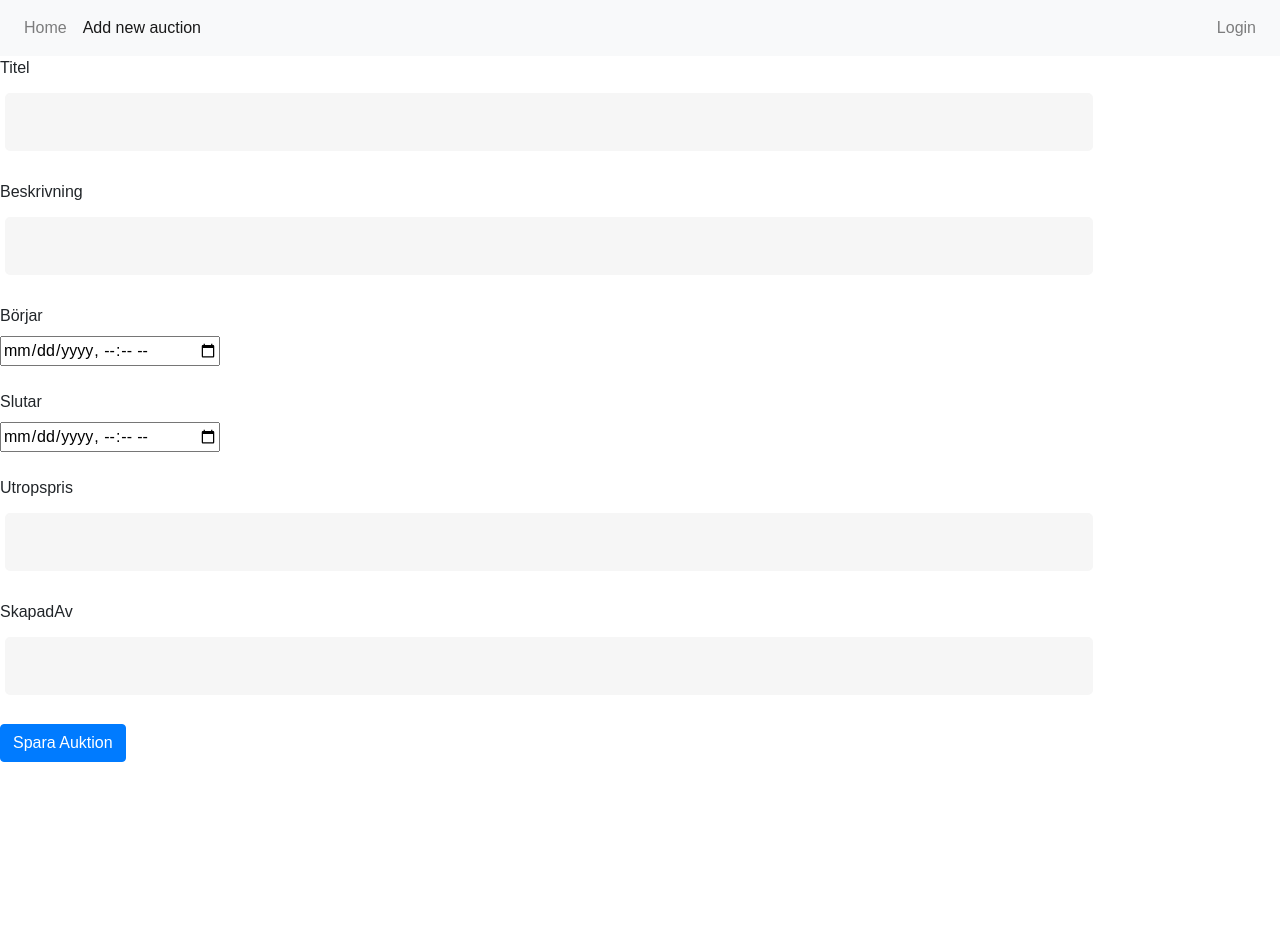
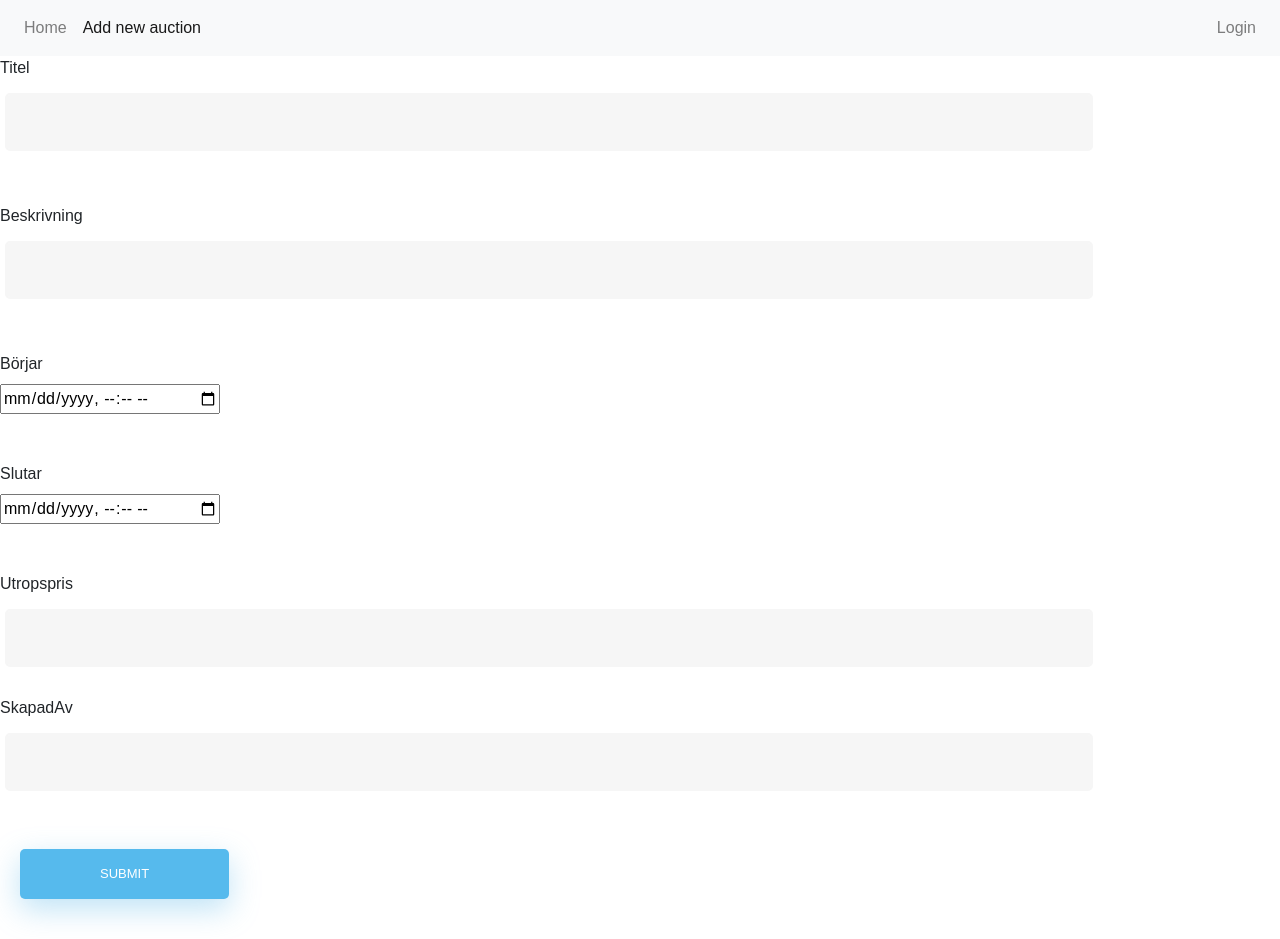
Before and after one commit to DavidnStahl/AuctionNackowskis, a React (Create React App) app: page /AddNewAuction in a window 1280 px wide. Before the commit the page ends 800 px from the top, so only its background shows below. Built offline with nearby package versions, Linux system fonts and the light colour scheme.

Commit message:
Auction Validation

```diff
--- a/package.json
+++ b/package.json
@@ -9,6 +9,7 @@
     "bootstrap": "^4.4.1",
     "react": "^16.13.1",
     "react-dom": "^16.13.1",
+    "react-hook-form": "^5.2.0",
     "react-router-dom": "^5.1.2",
     "react-scripts": "3.4.1"
   },
--- a/src/Components/AddNewAuction.js
+++ b/src/Components/AddNewAuction.js
@@ -1,6 +1,8 @@
 import React,{useContext} from 'react'
 import {SaveNewAuctionContext} from '../Contexts/SaveNewAuctionContext';
 import {useState} from 'react';
+import { useForm } from 'react-hook-form';
+import {useHistory} from 'react-router'
 ///Din komponent Micke////
 ///AddNewAuction är functionen du anropar i din knapp när man submitar Auktionen
 // tex skapar du en function saveData som tar alla refs från inputsen sen i den functionen skapar du ett object data som du sedan stoppar in
@@ -30,78 +32,66 @@ const saveData = (titel,beskrivning,slutdatum,utropspris,skapadav) => {
 
 
 //Mickes Komponent
-const AddNewAuction = () => {
 
+
+    function App() {
+        const { register, handleSubmit, errors } = useForm(); // initialise the hook
         const [NewAuctionData, setNewAuctionData, AddNewAuction] = useContext(SaveNewAuctionContext);
+              const history = useHistory()
 
-    let [title,
-        description,
-        startDate,
-        endDate,
-        estimate,
-        createdBy] = useState("");
 
-    function saveData(title, description, startDate, endDate, estimate, createdBy)
-    {
-        let parsedStartDate = new Date(startDate);
-        let parsedEndDate = new Date(endDate);
+        const onSubmit = data => {
 
-        let auction = {
-            "Titel": title,
-            "Beskrivning": description,
-            "StartDatum": parsedStartDate,
-            "SlutDatum": parsedEndDate,
-            "Gruppkod": 2240,
-            "Utropspris": estimate,
-            "SkapadAv": createdBy
-        }
-
-        console.log(auction);
-
-        AddNewAuction(auction);
-    }
+          AddNewAuction(data)
+          history.push('/')
+        };
 
         return (
-        <React.Fragment>
+          <form onSubmit={handleSubmit(onSubmit)}>
+              <label>Titel</label>
+             <br/>
+            <input type="text" name="Titel"ref={register({ required: true })} />
+            <br />
+            {errors.Titel && 'Title is required.'}
+            <br /><br />
 
-        <label>Titel</label>
-        <br />
-        <input type="text" ref={(text) => title = text}/>
+            <label>Beskrivning</label>
+            <br/>
+            <input type="text" name="Beskrivning" ref={register({ required: true })} />
+            <br/>
+            {errors.Beskrivning && 'Description is required.'}
             <br /><br />
-        <label>Beskrivning</label>
-        <br />
-        <input type="text" ref={(text) => description = text}/>
-        <br /><br />
+
             <label>Börjar</label>
              <br />
-        <input type="datetime-local" ref={(dateTime) => startDate = dateTime}/>
+            <input type="datetime-local" name="StartDatum" ref={register({ required: true })} />
+            <br/>
+            {errors.StartDatum  && 'The startDate  is required.'}
             <br /><br />
             <label>Slutar</label>
              <br />
-        <input type="datetime-local" ref={(dateTime) => endDate = dateTime}/>
+            <input type="datetime-local" name="SlutDatum" ref={register({ required: true })} />
+            <br/>
+            {errors.SlutDatum && 'The endDate is required.'}
             <br /><br />
             <label>Utropspris</label>
             <br />
-        <input type="text" ref={(value) => estimate = value}/>
-        <br /><br />
+            <input type="text" name="Utropspris" ref={register({ required: true,  pattern: /\d+/ })} />
+           <br />
+      {errors.Utropspris && 'Please enter a number for estimate.'}
+      <br />
       <label>SkapadAv</label>
         <br />
-        <input type="text" ref={(name) => createdBy = name}/>
+        <input type="text" name="SkapadAv" ref={register({ required: true })} />
+        <br />
+            {errors.SkapadAv && 'Please enter your name'}
         <br /><br />
-        <button className="btn btn-primary" onClick={
-            () => {
-                saveData(title.value,
-                description.value,
-                startDate.value,
-                endDate.value,
-                estimate.value,
-                createdBy.value);
-            }
-        }>Spara Auktion</button>
-
-
-        </React.Fragment>
+        <input type="hidden" name="Gruppkod" value="2240"  ref={register()}/>
+            <input type="submit" />
+          </form>
         );
       }
 
-export default AddNewAuction
+
+
+export default App
```
Also changed, not shown: 1 other file (tests, documents, lock files or other folders). Lines whose indentation alone changed are shown as unchanged.
